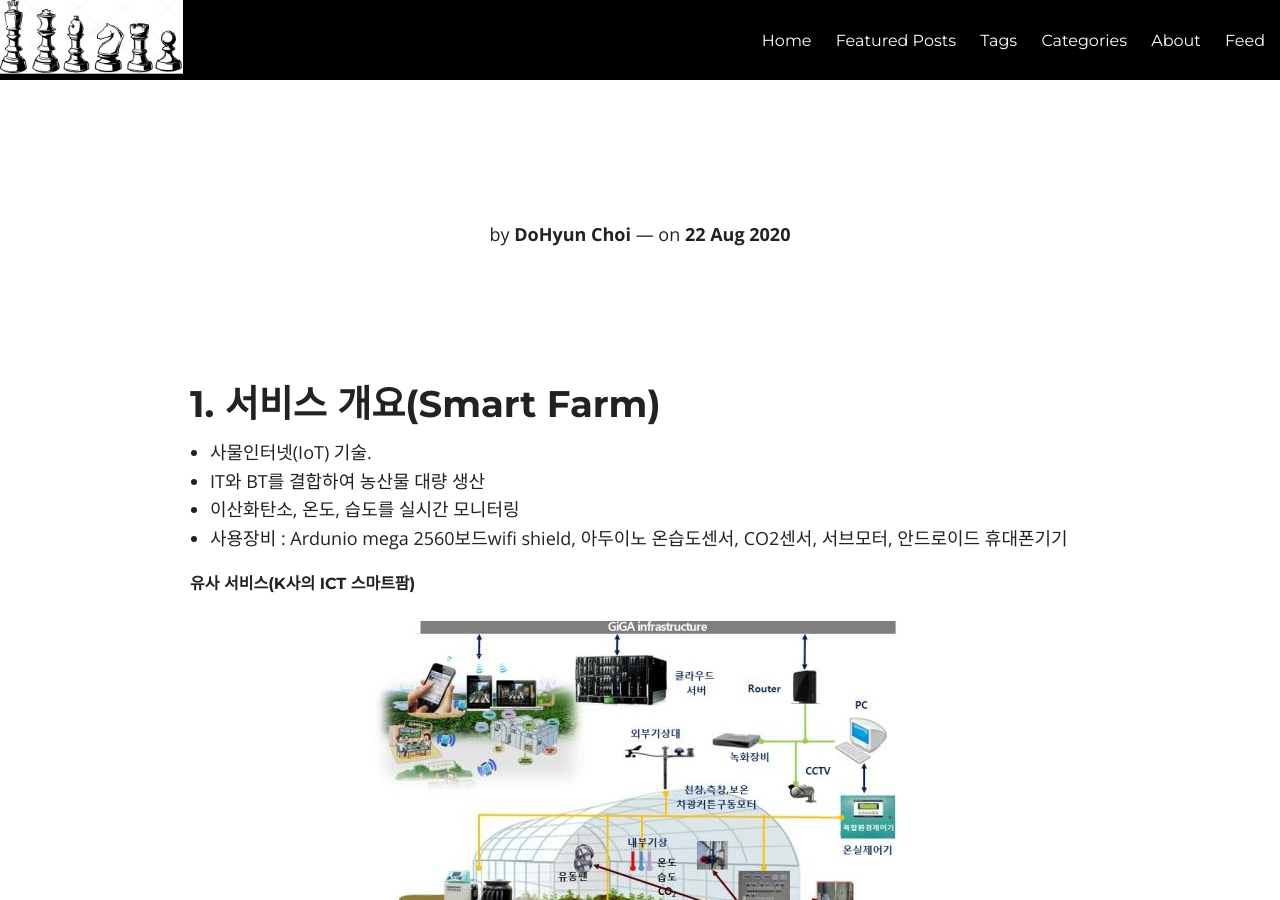
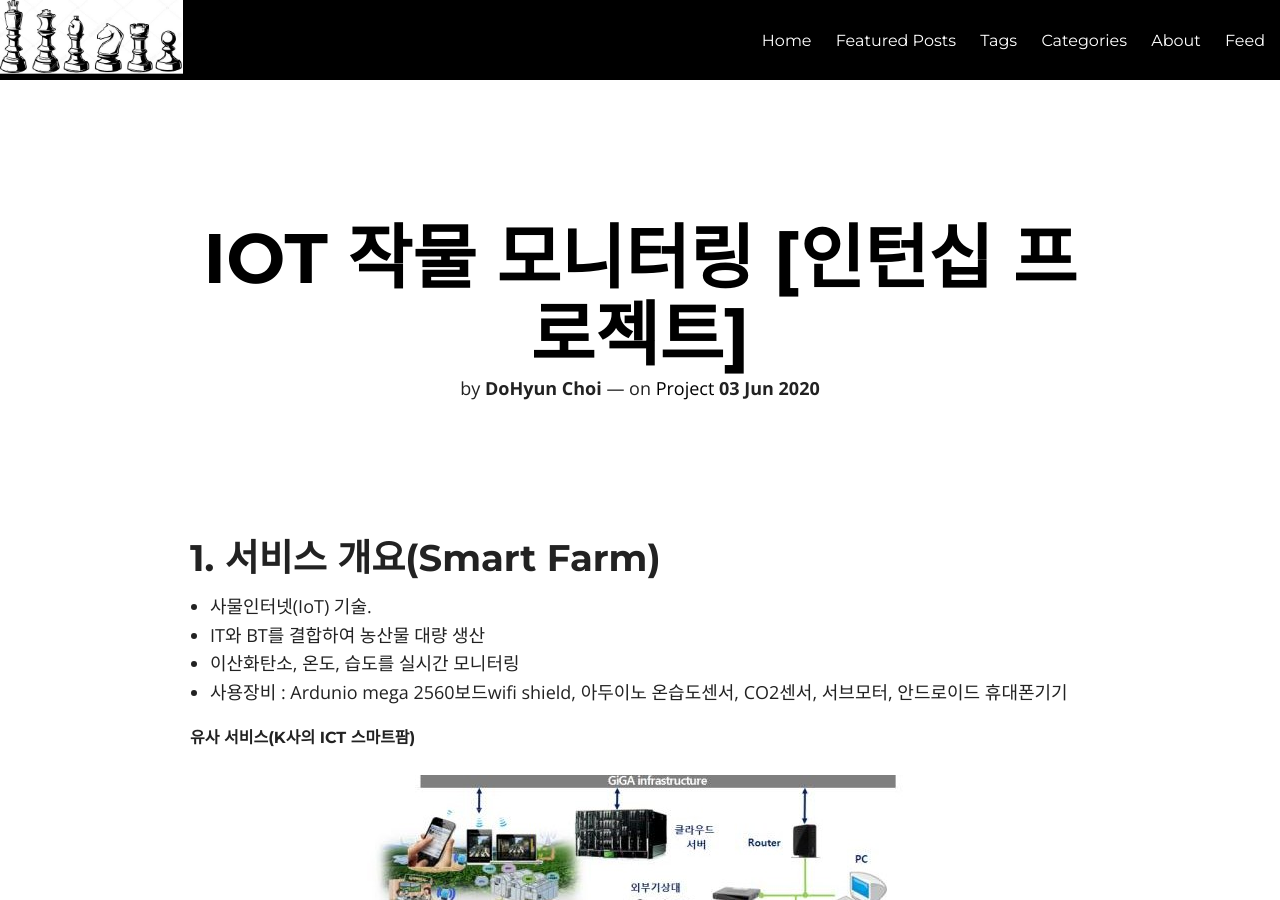
Before and after one commit to DoHyunChoi/dohyunchoi.github.io, a Jekyll site: the page built from _posts/2020-06-03- IoTSmartFarm.markdown, in a window 1280 px wide and 900 px high. Built offline with Jekyll 4.4.1, drawn with Linux system fonts in a browser that asks for light colours; nearby versions of some CDN libraries; our own code applies the rules of GitHub Pages for plain Markdown files; comment, search, counter and statistics services are not loaded.

Commit message:
Update 2020-06-03- IoTSmartFarm.markdown

```diff
--- a/_posts/2020-06-03- IoTSmartFarm.markdown
+++ b/_posts/2020-06-03- IoTSmartFarm.markdown
@@ -1,6 +1,6 @@
 ---
 layout: post
-title: "IoT 작물 모니터링","[인턴십 프로젝트]"
+title: "IoT 작물 모니터링 [인턴십 프로젝트]"
 description:
 headline:
 modified: 2020-06-03
```
